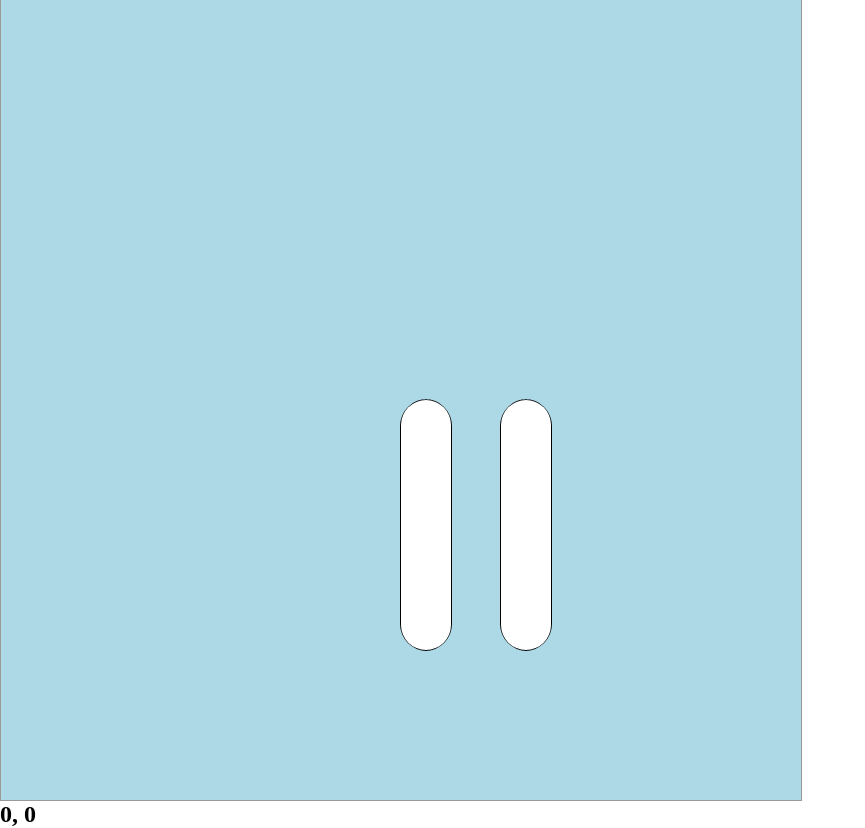
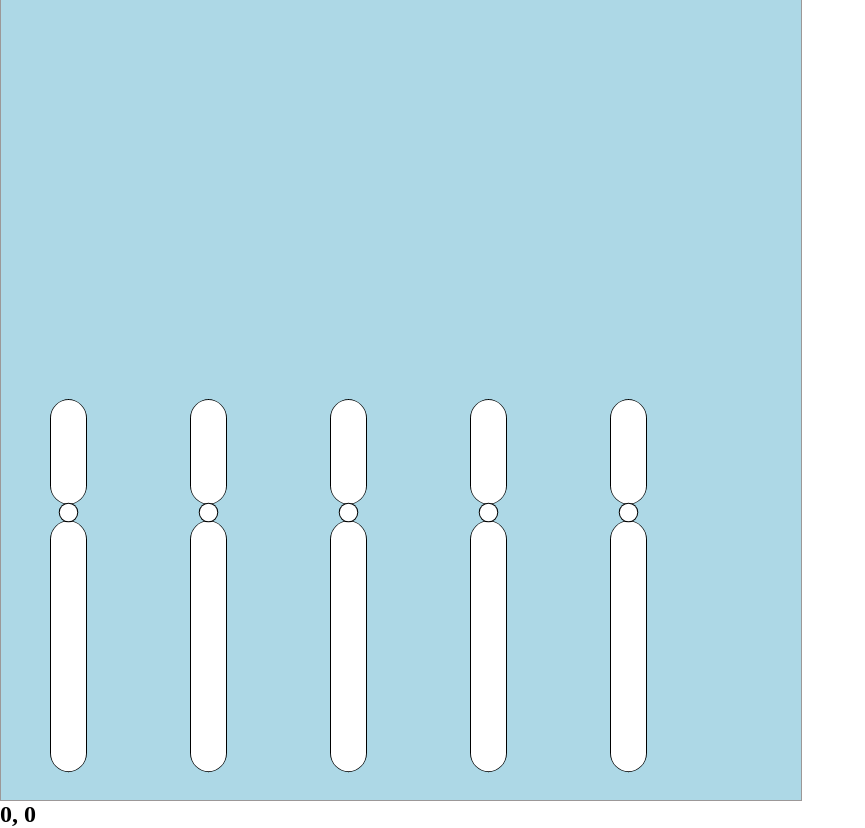
Before and after one commit to Mikeyrobez/Viztrack, a Node server app: template views/viztrack.html in a window 1280 px wide. Shown: the part 19-847 px from the top of the page, without its empty margins (0-865 px from the left). Run offline with Node 20, Linux system fonts and the light colour scheme; the template is opened without the code that fills it, so the values that code supplies are empty; some libraries are stand-ins or nearby versions.

Commit message:
Draws all chromosomes on canvas, fully interactable.

```diff
--- a/public/javascripts/Genome.js
+++ b/public/javascripts/Genome.js
@@ -3,31 +3,27 @@ class Genome {
     //////////////////constructor takes a new genome with chroms of x length
     constructor(numChrom) {
         this.numChrom = numChrom;
+    }
 
-        this.chromosomes = function(numChrom) {
+    chromosomes = [];       ////////initialize empty array of chromosomes
+    centPos = 0.45;
+    initChrom() {
         var canvas = document.getElementById('myCanvas');
         var padding = 100;                                  /////////Pad so that there is 50 px on either side of each chrom
-            var dist = (canvas.width - padding) / numChrom;     /////////dist between each chrom
+        var dist = (canvas.width - padding) / this.numChrom;     /////////dist between each chrom
         var insertPos = (padding / 2) - (canvas.width / 2);
-            var chromosomes = [];                               /////////initialize array of chromosomes
         var defaultLength = 0;                              /////////will change later when start adding chroms of diff length (maybe relative?)
-            for (i = 0; i < numChrom; i++) {
-                chromosomes.push(new Chromosome(defaultLength, { x: (insertPos + dist), y: 0 }));
+        for (var i = 0; i < this.numChrom; i++) {
+            this.chromosomes.push(new Chromosome(defaultLength, { x: insertPos, y: 0 })); ////push to chromosome array
+            insertPos += dist;
         }
     };
+
+    drawGenome(scale,windowOrigin) {
+        for (var i = 0; i < this.numChrom; i++) {
+            this.chromosomes[i].drawChromosome(scale, windowOrigin,this.centPos);
         }
-
-    //getChromosomes(numChrom) {
-    //    var canvas = document.getElementById('myCanvas');
-    //    var padding = 100;                                  /////////Pad so that there is 50 px on either side of each chrom
-    //    var dist = (canvas.width - padding) / numChrom;     /////////dist between each chrom
-    //    var insertPos = (padding / 2) - (canvas.width/2);
-    //    var chromosomes = [];                               /////////initialize array of chromosomes
-    //    var defaultLength = 0;                              /////////will change later when start adding chroms of diff length (maybe relative?)
-    //    for (i = 0; i < numChrom; i++) {
-    //        chromosomes.push(new Chromosome(defaultLength, { x: (insertPos + dist), y: 0 }));
-    //    }
-    //}
+    }
 }
 
 class Chromosome {
@@ -39,7 +35,7 @@ class Chromosome {
 
 
     height = 250;   /////////hieght, will make this adaptable to the relative length of the chromosome
-    width = 50;
+    width = 35;
     highlight = false;
 
     ///////////////////////Check function to see if over bounding box
@@ -67,13 +63,13 @@ class Chromosome {
     }
 
     highlightOff() {
-        console.log('turn off highlight');
         this.highlight = false;
     }
 
     //////////////////////Draw function for ideogram
-    drawChromosome(scale, windowOrigin) {
+    drawChromosome(scale, windowOrigin, centPos) {
         var relativePos = { x: this.xPos + windowOrigin.x, y: this.yPos + windowOrigin.y };
-        drawIdeogram(scale, relativePos, this.height, this.width, this.highlight);
+        drawIdeogram(scale, relativePos, this.height, this.width, centPos, this.highlight);
     }
+
 }
--- a/public/javascripts/Ideogram.js
+++ b/public/javascripts/Ideogram.js
@@ -25,7 +25,7 @@ function roundedRect(ctx, x, y, width, height, radius) {
 ///////////////////////////////////////////////////////////////////////
 
 /////////////////Base function to add a border to a rounded rectangle//////////////
-function drawBorder(ctx, xPos, yPos, width, height, radius, color = '#000', thickness = 1) {
+function drawRectBorder(ctx, xPos, yPos, width, height, radius, color = '#000', thickness = 1) {
     ctx.beginPath();
     ctx.fillStyle = color;
     roundedRect(ctx, xPos - (thickness), yPos - (thickness), width + (thickness * 2), height + (thickness * 2),radius + (thickness*2));
@@ -34,33 +34,56 @@ function drawBorder(ctx, xPos, yPos, width, height, radius, color = '#000', thic
 ////////////////////////////////////////////////////////////////////////////////////////
 
 ///////////////////Base function to draw a rounded rectangle with a border/////////////////////
-function drawBorderedRect(ctx, x, y, height, width, borderColor) {
-
-    var rectXPos = x; ////////////Set the dimensions ////might need this to be variable when adding chrom sizes.
-    var rectYPos = y;
-    var rectWidth = height; ////50*scale;
-    var rectHeight = width; ///250*scale;
-    var rectRadius = width/10;
-
-    drawBorder(ctx,rectXPos, rectYPos, rectWidth, rectHeight, rectRadius, borderColor); //////////Call the border function
+function drawBorderedRect(ctx, rectXPos, rectYPos, rectWidth, rectHeight, borderColor) {
+    var rectRadius = rectWidth / 2;                     ////////////width / 2 seems to work
+    drawRectBorder(ctx, rectXPos, rectYPos, rectWidth, rectHeight, rectRadius, borderColor); //////////Call the border function
 
     ctx.beginPath(); /////////Draw the inside fill rectangle
     ctx.fillStyle = '#FFF';
-    roundedRect(ctx, rectXPos, rectYPos, rectWidth, rectHeight, rectRadius);
+    roundedRect(ctx, rectXPos, rectYPos, rectWidth, rectHeight, rectRadius); ////////I know that this is backwards but it doesn't work if its other way
+    ctx.closePath();
+}
+
+function drawBorderedCircle(ctx, CircXPos, CircYPos, CircRadius, borderColor) {
+
+    drawCircBorder(ctx,CircXPos,CircYPos,CircRadius,borderColor);
+
+    ctx.beginPath();
+    ctx.fillStyle = '#FFF';
+    ctx.arc(CircXPos, CircYPos, CircRadius, 0, 2 * Math.PI); //////draws full circle centered on middle of circle
+    ctx.fill();
+    ctx.closePath();
+}
+
+function drawCircBorder(ctx, xPos, yPos,radius, color = '#000', thickness = 1) {    /////////1 is too thick
+    ctx.beginPath();
+    ctx.fillStyle = color;
+    ctx.arc(xPos, yPos, radius + thickness, 0, 2 * Math.PI); //////draws full circle centered on middle of circle
+    ctx.fill();
     ctx.closePath();
 }
 ////////////////////////////////////////////////////////////////////////////////////////////////
 
 //////////////////Initialize canvas and context///////////////
 
-function drawIdeogram(scale, translatePos, height, width, highlight = false) {
+function drawIdeogram(scale, translatePos, height, width, centPos, highlight = false) {
     var canvas = document.getElementById('myCanvas');
     var context = canvas.getContext('2d');
     var borderColor = '#000';
-    if (highlight) { borderColor = '#0000FF';}
+    if (highlight) { borderColor = '#0000FF'; }
+    var centDiam = (width * 0.5);
+    var centRadius = centDiam/2;                //////Radius of centromere
+    var centX = (width / 2);
+    var centY = (height * centPos);
+    var pYend = centY - centRadius;                 //////P arm stops at centromere - radius
+    var qYstart = centY + centRadius;               //////q arm starts at centromere + radius
+    /////////need to cut up the avail width and height to make a thing in it
     context.save()
     context.translate(translatePos.x, translatePos.y); //////////Translate entire context to there
-    drawBorderedRect(context, 0, 0, width, height, borderColor);
+    drawBorderedRect(context, 0, 0, width, pYend, borderColor);                /////p arm
+    drawBorderedRect(context, 0, qYstart, width, height, borderColor);         /////q arm
+    drawBorderedCircle(context, centX, centY, centRadius, borderColor );      //////Draw a circle that is .5*width under tPos.x+height and
+
     context.restore();
 }
 //////////////////////////////////////////////////////////////////
--- a/views/viztrack.html
+++ b/views/viztrack.html
@@ -51,11 +51,12 @@
 
     <script>
         /////////////////test global variables/////////////////////////////
-        var chrom1 = new Chromosome(0, { x: 0, y: 0 });
-        var chrom2 = new Chromosome(0, { x: 100, y: 0 });
-        chromosomes = [chrom1, chrom2];
+        //var chrom1 = new Chromosome(0, { x: 0, y: 0 });
+        //var chrom2 = new Chromosome(0, { x: 100, y: 0 });
+        //chromosomes = [chrom1, chrom2];
 
         var genome1 = new Genome(5);
+
         //////////////////////////////////////////////////////////////
 
 
@@ -64,8 +65,10 @@
             var context = canvas.getContext('2d');
             context.clearRect(0, 0, canvas.width, canvas.height); ////////Needed to refresh the screen
 
-            chrom1.drawChromosome(scale, windowOrigin);
-            chrom2.drawChromosome(scale,windowOrigin);
+            //chrom1.drawChromosome(scale, windowOrigin);
+            //chrom2.drawChromosome(scale, windowOrigin);
+
+            genome1.drawGenome(scale,windowOrigin);
         }
 
         ///////////////////////////////////////////////////////////
@@ -99,6 +102,7 @@
             ///////////////////////Window Vars/////////////////////////////////////////////
             /////////////////////////////////////////////////////////////
             var canvas = document.getElementById("myCanvas");
+            genome1.initChrom();
 
             var translatePos = {
                 x: canvas.width / 2,
@@ -131,7 +135,7 @@
                 translatePos.x = mousex - ((mousex - translatePos.x) * zoom);
                 translatePos.y = mousey - ((mousey - translatePos.y) * zoom);
                 ///////////////now update scale and draw\
-                updateAll(chromosomes, {x: 0,y: 0},zoom); //////////calls the update for all chroms/grabbable objects?
+                updateAll(genome1.chromosomes, {x: 0,y: 0},zoom); //////////calls the update for all chroms/grabbable objects?
                 scale -= (wheel * scaleMultiplier);//*= zoom;       ///////update the scale with new scaling
                 draw(scale, translatePos);          ///////final draw call after zooming
             });
@@ -140,7 +144,7 @@
                 mouseDown = true;
                 startDragOffset.x = evt.clientX - translatePos.x;
                 startDragOffset.y = evt.clientY - translatePos.y;
-                grabbed = whichGrabbed(chromosomes, translatePos,scale);
+                grabbed = whichGrabbed(genome1.chromosomes, translatePos,scale);
                 if (grabbed) { //////////checks if mouse down over a chromosome
                     elementGrabbed = true;
                     grabbed.highlightOn();
```
Lines whose indentation alone changed are shown as unchanged.
